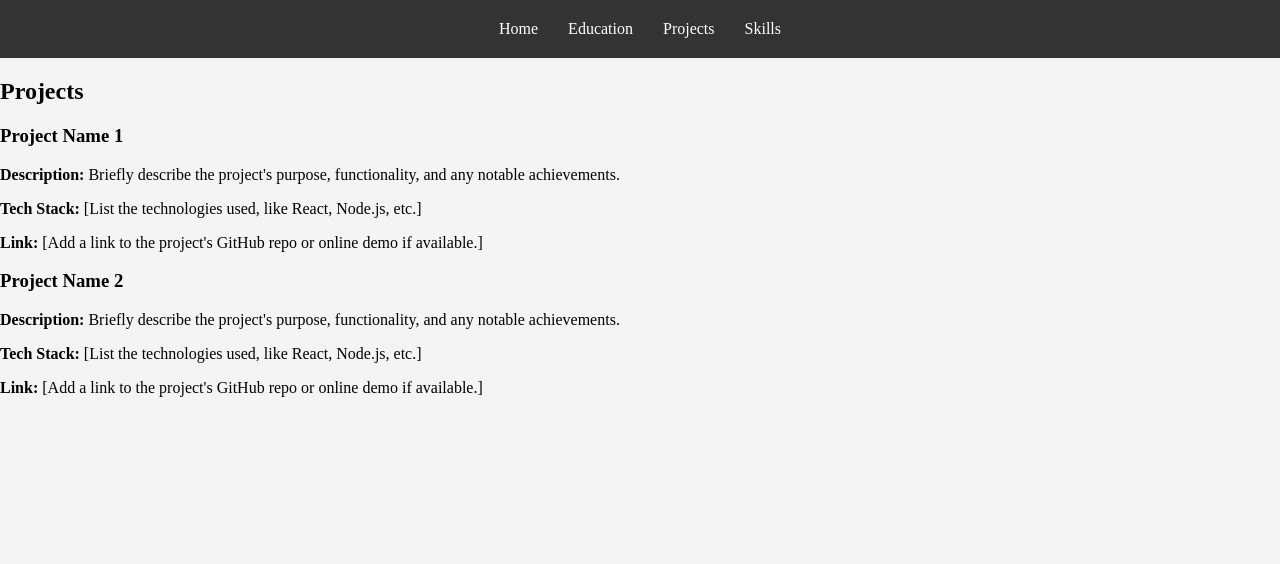
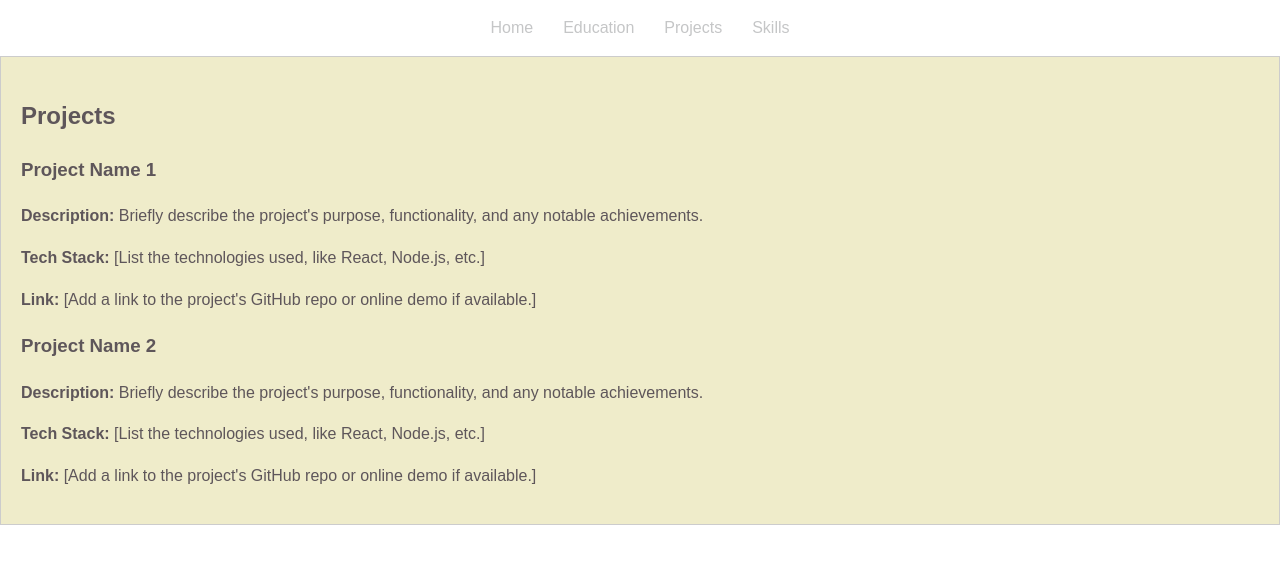
Before and after one commit to liubiyu123/Portfolio_Website_React, a React (Create React App) app in the folder portfolio/: page /projects in a window 1280 px wide. Shown: the top 564 px of the page. Built offline with nearby package versions, Linux system fonts and the light colour scheme.

Commit message:
add in some css

```diff
--- a/portfolio/src/App.css
+++ b/portfolio/src/App.css
@@ -1,7 +1,6 @@
 .app {
   font-family: Arial, sans-serif;
   line-height: 1.6;
-  padding: 20px;
 }
 
 section {
@@ -13,3 +12,35 @@ section {
   padding: 15px;
   margin-bottom: 15px;
 }
+
+/* 关于（About）部分的样式调整 */
+.about {
+  /* 将关于页面的背景色设置为淡米色（EFECCA） */
+  background-color: #EFECCA;
+  color: #5E565A; /* 文字颜色设置为深灰色（5E565A） */
+  padding: 20px;
+}
+
+/* 教育背景（Education）部分的样式调整 */
+.education {
+  /* 将教育背景页面的背景色设置为淡米色（EFECCA） */
+  background-color: #EFECCA;
+  color: #5E565A; /* 文字颜色设置为深灰色（5E565A） */
+  padding: 20px;
+}
+
+/* 项目经历（Projects）部分的样式调整 */
+.project {
+  /* 将项目经历页面的背景色设置为淡米色（EFECCA） */
+  background-color: #EFECCA;
+  color: #5E565A; /* 文字颜色设置为深灰色（5E565A） */
+  padding: 20px;
+}
+
+/* 技能展示（Skills）部分的样式调整 */
+.skills {
+  /* 将技能展示页面的背景色设置为淡米色（EFECCA） */
+  background-color: #EFECCA;
+  color: #5E565A; /* 文字颜色设置为深灰色（5E565A） */
+  padding: 20px;
+}
--- a/portfolio/src/App.js
+++ b/portfolio/src/App.js
@@ -1,4 +1,5 @@
 import React from 'react';
+import './App.css'; // 引用App.css文件
 import { BrowserRouter as Router, Routes, Route } from 'react-router-dom';
 import Header from './components/Header';
 import About from './components/About';
--- a/portfolio/src/components/Education.js
+++ b/portfolio/src/components/Education.js
@@ -2,7 +2,7 @@ import React from 'react';
 
 function Education() {
   return (
-    <div>
+    <div className='education'>
       <h2>Education</h2>
       <p>
         <strong>Degree:</strong> [Your Degree]
--- a/portfolio/src/components/Header.css
+++ b/portfolio/src/components/Header.css
@@ -1,7 +1,7 @@
 .header {
-    background-color: #333;
+    background-color: #ffffff;
     color: white;
-    padding: 20px;
+    padding: 15px;
     text-align: center;
   }
 
@@ -22,11 +22,11 @@
   }
 
   .header nav ul li a {
-    color: white;
+    color: #c5c6c7;
     text-decoration: none;
     transition: color 0.3s ease;
   }
 
   .header nav ul li a:hover {
-    color: #ccc;
+    color: #45a29e;
   }
--- a/portfolio/src/components/Projects.js
+++ b/portfolio/src/components/Projects.js
@@ -2,9 +2,9 @@ import React from 'react';
 
 function Projects() {
   return (
-    <div>
+    <div className="project">
       <h2>Projects</h2>
-      <div className="project">
+      <div>
         <h3>Project Name 1</h3>
         <p>
           <strong>Description:</strong> Briefly describe the project's purpose,
@@ -19,7 +19,7 @@ function Projects() {
           online demo if available.]
         </p>
       </div>
-      <div className="project">
+      <div>
         <h3>Project Name 2</h3>
         <p>
           <strong>Description:</strong> Briefly describe the project's purpose,
--- a/portfolio/src/components/Skills.js
+++ b/portfolio/src/components/Skills.js
@@ -2,7 +2,7 @@ import React from 'react';
 
 function Skills() {
   return (
-    <div>
+    <div className='skills'>
       <h2>Skills</h2>
       <ul className="skills-list">
         <li>React</li>
--- a/portfolio/src/index.css
+++ b/portfolio/src/index.css
@@ -1,5 +1,6 @@
 body {
   margin: 0;
   padding: 0;
-  background-color: #f4f4f4;
+  /* 将整体页面背景色设置为淡蓝色 - 绿色（A9CBB7） */
+  background-color: white;
 }
```
Also changed, not shown: 1 other file (tests, documents, lock files or other folders).
